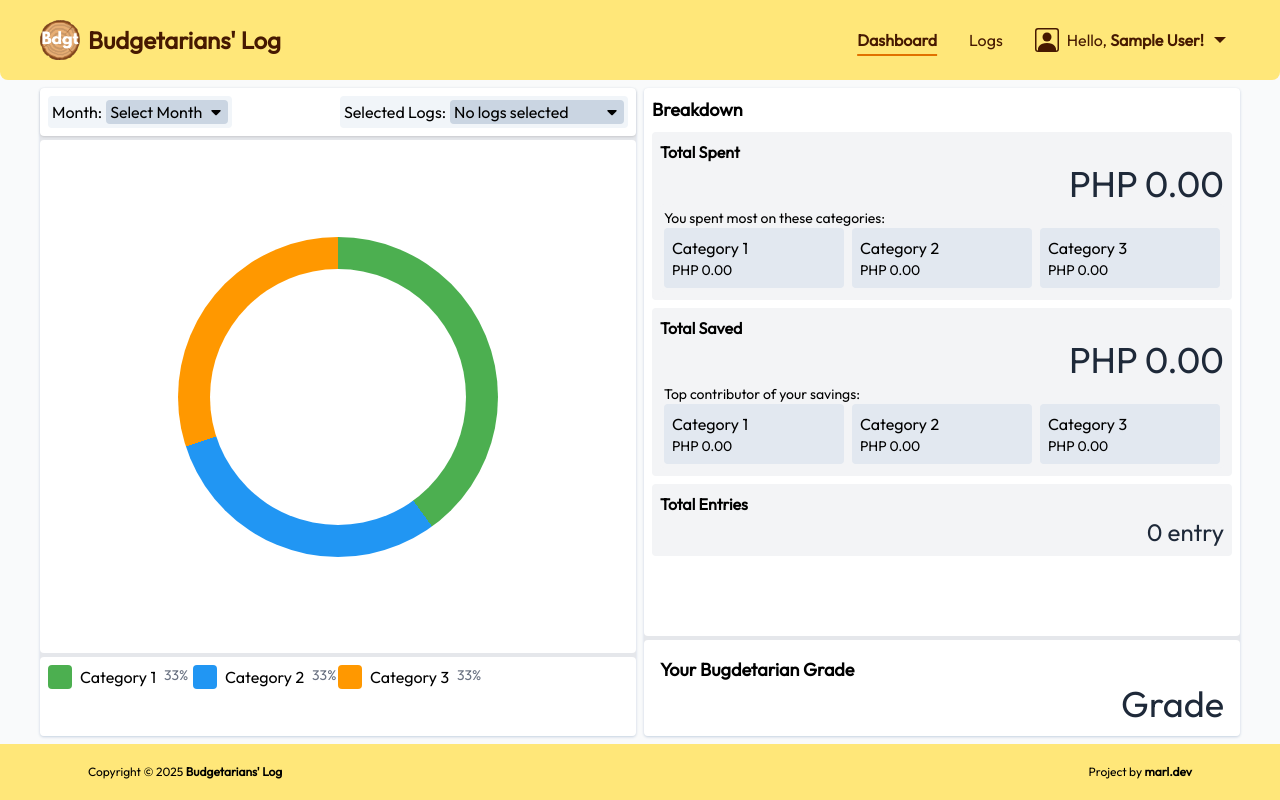
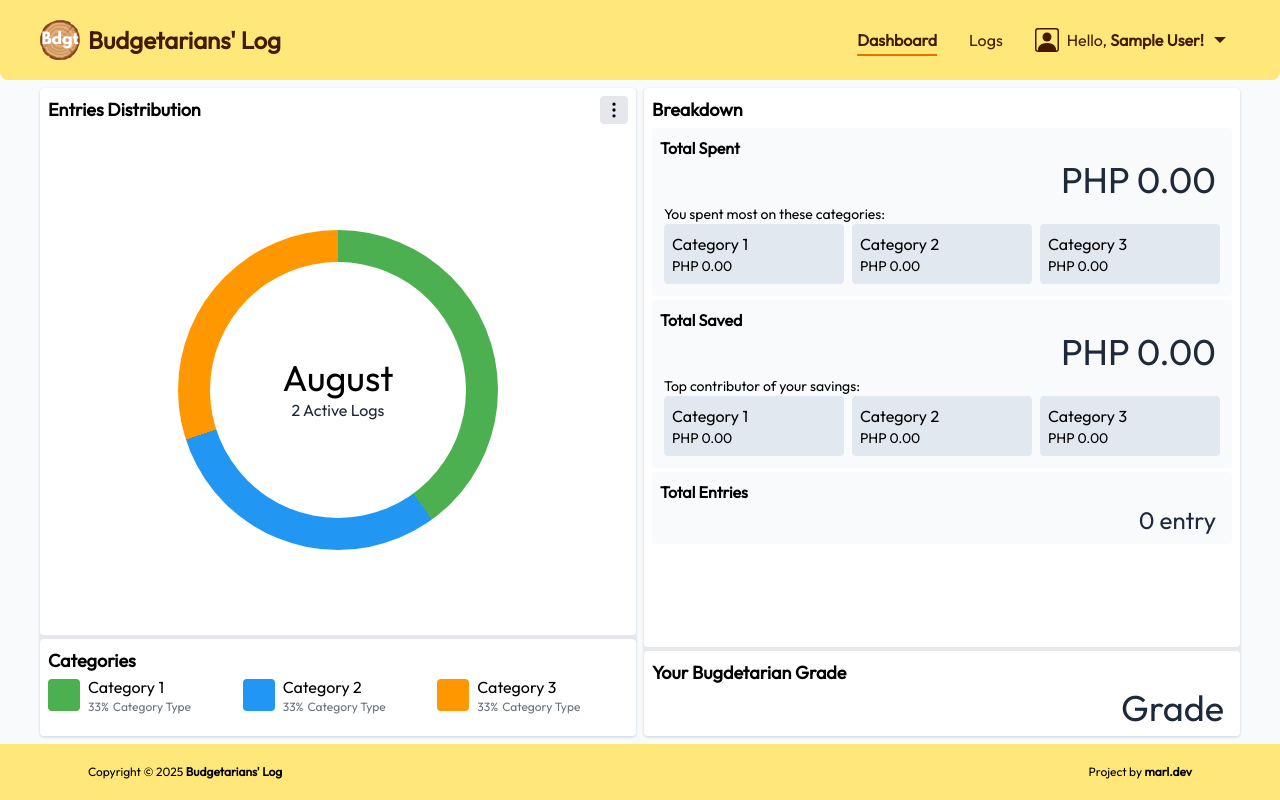
Before and after one commit to marlmunar/budget-tracker, a React (Vite) app in the folder frontend/: page /dashboard in a window 1280 px wide. Built offline with nearby package versions, Linux system fonts and the light colour scheme; sample sign-in values are in the browser's storage.

Commit message:
Improved the dashboard UI elements

```diff
--- a/frontend/src/pages/Dashboard.jsx
+++ b/frontend/src/pages/Dashboard.jsx
@@ -5,8 +5,10 @@ import {
   TbCaretDownFilled,
   TbCaretUpFilled,
   TbCheck,
+  TbDotsVertical,
   TbSquare,
   TbSquareCheck,
+  TbX,
 } from "react-icons/tb";
 
 const months = [
@@ -37,8 +39,11 @@ const logs = [
 
 const Dashboard = () => {
   const [isSelectingMonth, setIsSelectingMonth] = useState(false);
-  const [month, setMonth] = useState("");
+  const [month, setMonth] = useState(
+    new Date().toLocaleString("en-US", { month: "long" })
+  );
   const [isFiltering, setIsFiltering] = useState(false);
+  const [isSelectingLogs, setIsSelectingLogs] = useState(false);
   const [filter, setFilter] = useState([]);
   const [selectedLogs, setSelectedLogs] = useState([]);
 
@@ -64,10 +69,24 @@ const Dashboard = () => {
           className="w-full h-full rounded flex flex-col gap-1
          bg-gray-200 shadow shadow-slate-300"
         >
-          <div className="flex justify-between p-2 shadow rounded bg-white">
-            <div className="max-h-8 flex gap-1 w-[11.5rem] p-1 bg-slate-100 rounded">
+          <div className="bg-white p-2 h-full w-full rounded relative">
+            <div className="flex justify-between">
+              <h3 className="text-lg font-semibold">Entries Distribution</h3>
+              <button
+                className="log-tool-button bg-gray-200"
+                onClick={() => setIsFiltering((prev) => !prev)}
+              >
+                {isFiltering ? <TbX /> : <TbDotsVertical />}
+              </button>
+            </div>
+
+            {isFiltering && (
+              <div className="absolute flex flex-col p-2 rounded top-10 right-2 bg-gray-50">
+                <h3 className="font-semibold">Apply Filters</h3>
+                <div className="flex justify-between gap-1">
+                  <div className="max-h-8 flex gap-1 w-[11.5rem] p-1 bg-slate-200 rounded">
                     <p>Month:</p>
-              <div className="bg-slate-300 w-full px-1 rounded relative">
+                    <div className="bg-slate-100 w-full px-1 rounded relative">
                       <div
                         className="flex justify-between gap-1 *:pointer-events-none"
                         onClick={() => setIsSelectingMonth((prev) => !prev)}
@@ -108,26 +127,28 @@ const Dashboard = () => {
                       )}
                     </div>
                   </div>
-            <div className="max-h-8 flex gap-1 w-[18rem] p-1 bg-slate-100 rounded">
+                  <div className="max-h-8 flex gap-1 w-[18rem] p-1 bg-slate-200 rounded">
                     <p className="text-nowrap">Selected Logs:</p>
-              <div className="bg-slate-300 w-full px-1 rounded relative">
+                    <div className="bg-slate-100 w-full px-1 rounded relative">
                       <div
                         className="flex justify-between gap-1 *:pointer-events-none"
-                  onClick={() => setIsFiltering((prev) => !prev)}
+                        onClick={() => setIsSelectingLogs((prev) => !prev)}
                         data-id="filterLogs"
                       >
-                  <p className="max-w-[14ch] truncate">{getSelectedLogs()}</p>
+                        <p className="max-w-[14ch] truncate">
+                          {getSelectedLogs()}
+                        </p>
                         <button>
-                    {isSelectingMonth ? (
+                          {isSelectingLogs ? (
                             <TbCaretUpFilled />
                           ) : (
                             <TbCaretDownFilled />
                           )}
                         </button>
                       </div>
-                {isFiltering && (
+                      {isSelectingLogs && (
                         <OutsideClick
-                    onOutsideClick={() => setIsFiltering(false)}
+                          onOutsideClick={() => setIsSelectingLogs(false)}
                           id="filterLogs"
                         >
                           <menu
@@ -158,7 +179,7 @@ const Dashboard = () => {
                                 className="w-full text-center bg-gray-300 rounded"
                                 onClick={() => {
                                   setSelectedLogs(filter);
-                            setIsFiltering(false);
+                                  setIsSelectingLogs(false);
                                 }}
                               >
                                 Save
@@ -176,26 +197,53 @@ const Dashboard = () => {
                     </div>
                   </div>
                 </div>
-          <div className="bg-white p-4 h-full w-full rounded flex justify-center items-center">
+              </div>
+            )}
+
+            <div className="h-full p-2 flex justify-center items-center">
               <div className="bg-[conic-gradient(#4caf50_0%_40%,#2196f3_40%_70%,#ff9800_70%_100%)] w-[20rem] h-[20rem] rounded-full flex justify-center items-center">
-              <div className="bg-white w-[16rem] h-[16rem] rounded-full"></div>
+                <div className="bg-white w-[16rem] h-[16rem] rounded-full flex flex-col justify-center items-center">
+                  <span className="text-4xl">{month}</span>
+                  <div className="space-x-1 text-gray-800">
+                    <span>2 Active Logs</span>
                   </div>
                 </div>
-          <div className="bg-white h-24 w-full rounded p-2 grid grid-rows-2 grid-cols-4">
-            <div className="flex gap-2">
-              <div className="h-6 w-6 rounded bg-[#4caf50]"></div>
+              </div>
+            </div>
+          </div>
+          <div className="bg-white h-28 w-full rounded p-2">
+            <h3 className="text-lg font-semibold">Categories</h3>
+            <div className="flex *:w-full gap-1">
+              <div className="flex gap-2 items-center">
+                <div className="h-8 w-8 rounded bg-[#4caf50]"></div>
+                <div className="flex flex-col">
                   <span>Category 1</span>
-              <span className="text-sm text-gray-500">33%</span>
+                  <div className="text-xs text-gray-500 space-x-1">
+                    <span>33%</span>
+                    <span>Category Type</span>
                   </div>
-            <div className="flex gap-2">
-              <div className="h-6 w-6 rounded bg-[#2196f3]"></div>
+                </div>
+              </div>
+              <div className="flex gap-2 items-center">
+                <div className="h-8 w-8 rounded bg-[#2196f3]"></div>
+                <div className="flex flex-col">
                   <span>Category 2</span>
-              <span className="text-sm text-gray-500">33%</span>
+                  <div className="text-xs text-gray-500 space-x-1">
+                    <span>33%</span>
+                    <span>Category Type</span>
                   </div>
-            <div className="flex gap-2">
-              <div className="h-6 w-6 rounded bg-[#ff9800]"></div>
+                </div>
+              </div>
+              <div className="flex gap-2 items-center">
+                <div className="h-8 w-8 rounded bg-[#ff9800]"></div>
+                <div className="flex flex-col">
                   <span>Category 3</span>
-              <span className="text-sm text-gray-500">33%</span>
+                  <div className="text-xs text-gray-500 space-x-1">
+                    <span>33%</span>
+                    <span>Category Type</span>
+                  </div>
+                </div>
+              </div>
             </div>
           </div>
         </section>
@@ -203,15 +251,17 @@ const Dashboard = () => {
           className="w-full h-full rounded flex flex-col gap-1
          bg-gray-200 shadow shadow-slate-300"
         >
-          <div className="bg-white h-full w-full rounded p-2 flex flex-col gap-2">
+          <div className="bg-white h-full w-full rounded p-2 flex flex-col gap-1">
             <h3 className="text-lg font-semibold">Breakdown</h3>
-            <div className="bg-gray-100 rounded p-2">
+            <div className="bg-gray-50 rounded p-2">
               <div>
                 <p className="font-semibold">Total Spent</p>
-                <p className="text-4xl text-right text-gray-800">PHP 0.00</p>
+                <p className="text-4xl text-right text-gray-800 pr-2">
+                  PHP 0.00
+                </p>
               </div>
 
-              <div className="bg-gray-100 rounded p-1">
+              <div className="bg-gray-50 rounded p-1">
                 <p className="text-sm">You spent most on these categories:</p>
                 <div className="flex *:bg-slate-200 *:p-2 gap-2 *:w-full *:rounded">
                   <div className="flex flex-col">
@@ -230,13 +280,15 @@ const Dashboard = () => {
               </div>
             </div>
 
-            <div className="bg-gray-100 rounded p-2">
+            <div className="bg-gray-50 rounded p-2">
               <div>
                 <p className="font-semibold">Total Saved</p>
-                <p className="text-4xl text-right text-gray-800">PHP 0.00</p>
+                <p className="text-4xl text-right text-gray-800 pr-2">
+                  PHP 0.00
+                </p>
               </div>
 
-              <div className="bg-gray-100 rounded p-1">
+              <div className="bg-gray-50 rounded p-1">
                 <p className="text-sm">Top contributor of your savings:</p>
                 <div className="flex *:bg-slate-200 *:p-2 gap-2 *:w-full *:rounded">
                   <div className="flex flex-col">
@@ -255,14 +307,14 @@ const Dashboard = () => {
               </div>
             </div>
 
-            <div className="bg-gray-100 rounded p-2">
+            <div className="bg-gray-50 rounded p-2">
               <p className="font-semibold">Total Entries</p>
-              <p className="text-2xl text-right text-gray-800">0 entry</p>
+              <p className="text-2xl text-right text-gray-800 pr-2">0 entry</p>
             </div>
           </div>
-          <div className="bg-white h-24 w-full rounded p-4 flex flex-col justify-between">
+          <div className="bg-white h-24 w-full rounded p-2 flex flex-col justify-between">
             <h3 className="text-lg font-semibold">Your Bugdetarian Grade</h3>
-            <p className="text-4xl self-end text-gray-800">Grade</p>
+            <p className="text-4xl self-end text-gray-800 pr-2">Grade</p>
           </div>
         </section>
       </main>
```
Lines whose indentation alone changed are shown as unchanged.
